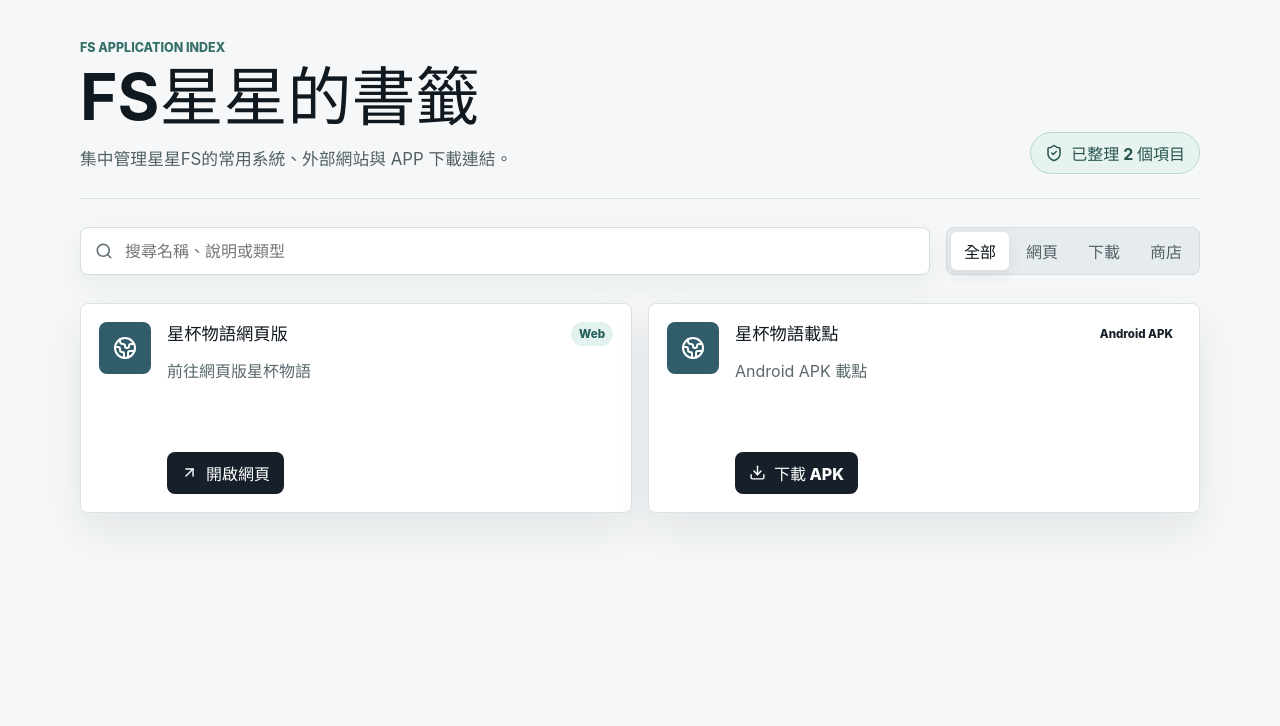
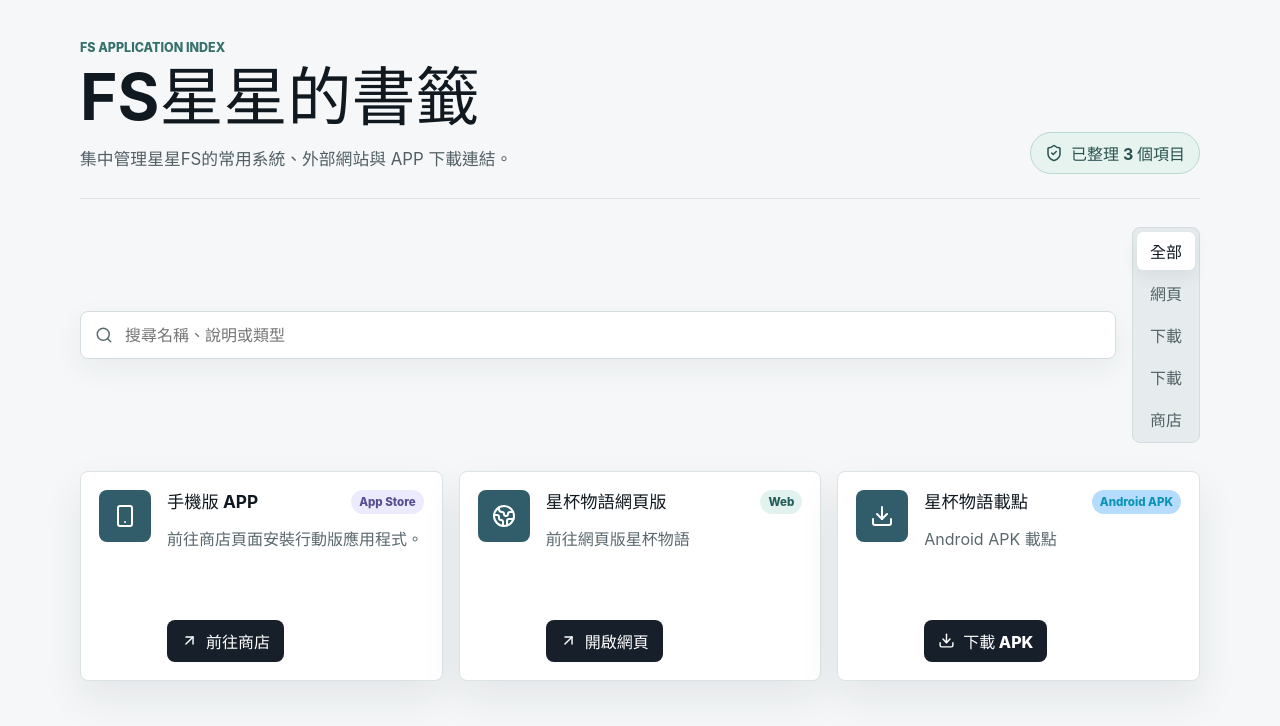
Before and after one commit to 1FS1/FSAppIndex, a React (Vite) app: page / in a window 1280 px wide. Shown: the top 726 px of the page. Built offline with nearby package versions, Linux system fonts and the light colour scheme.

Commit message:
更新網頁

```diff
--- a/src/App.jsx
+++ b/src/App.jsx
@@ -36,14 +36,14 @@ const apps = [
   //   url: downloadUrl('app-debug.apk'),
   //   meta: 'Android APK',
   // },
-  // {
-  //   id: 'mobile-store',
-  //   name: '手機版 APP',
-  //   description: '前往商店頁面安裝行動版應用程式。',
-  //   type: 'store',
-  //   url: 'https://play.google.com/store',
-  //   meta: 'App Store',
-  // },
+  {
+    id: 'mobile-store',
+    name: '手機版 APP',
+    description: '前往商店頁面安裝行動版應用程式。',
+    type: 'store',
+    url: 'https://play.google.com/store',
+    meta: 'App Store',
+  },
   // {
   //   id: 'secure-tool',
   //   name: '資安檢核平台',
@@ -75,11 +75,13 @@ const filters = [
   { value: 'all', label: '全部' },
   { value: 'web', label: '網頁' },
   { value: 'download', label: '下載' },
+  { value: 'download-apk', label: '下載' },
   { value: 'store', label: '商店' },
 ];
 
 function getTypeIcon(type) {
   if (type === 'download') return Download;
+  if (type === 'download-apk') return Download;
   if (type === 'store') return Smartphone;
   return Globe2;
 }
@@ -110,8 +112,8 @@ function AppCard({ app }) {
         <a
           className="action-button"
           href={app.url}
-          target={app.type === 'download' ? undefined : '_blank'}
-          rel={app.type === 'download' ? undefined : 'noreferrer'}
+          target={app.type === 'download' || app.type === 'download-apk' ? undefined : '_blank'}
+          rel={app.type === 'download' || app.type === 'download-apk' ? undefined : 'noreferrer'}
           download={action.download ? true : undefined}
         >
           <ActionIcon size={17} />
--- a/src/styles.css
+++ b/src/styles.css
@@ -117,7 +117,8 @@ h1 {
 
 .segmented-control {
   display: inline-grid;
-  grid-template-columns: repeat(4, minmax(58px, 1fr));
+  grid-template-columns: repeat(auto-fit, minmax(58px, 1fr));
+  /* grid-template-columns: repeat(5, minmax(58px, 1fr)); */
   gap: 4px;
   padding: 4px;
   background: #e6ecee;
@@ -215,6 +216,11 @@ h2 {
   background: #fff2c7;
 }
 
+.badge--download-apk {
+  color: #0c94b6;
+  background: #b5dcfc;
+}
+
 .badge--store {
   color: #564f91;
   background: #eceafd;
```
Also changed, not shown: 4 other files (tests, documents, lock files or other folders).
